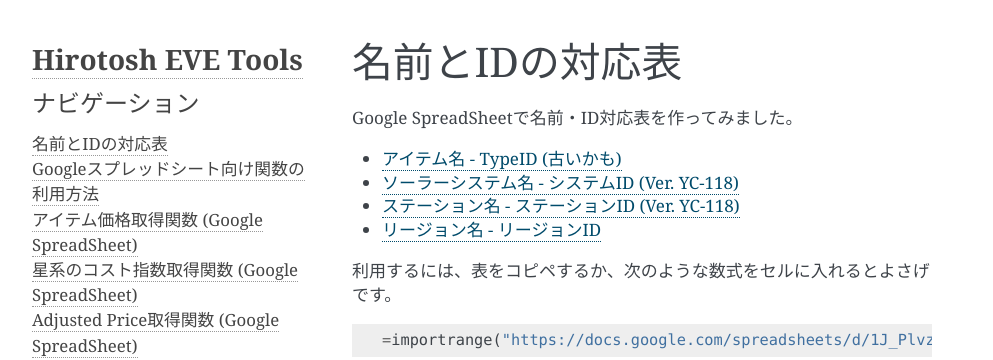
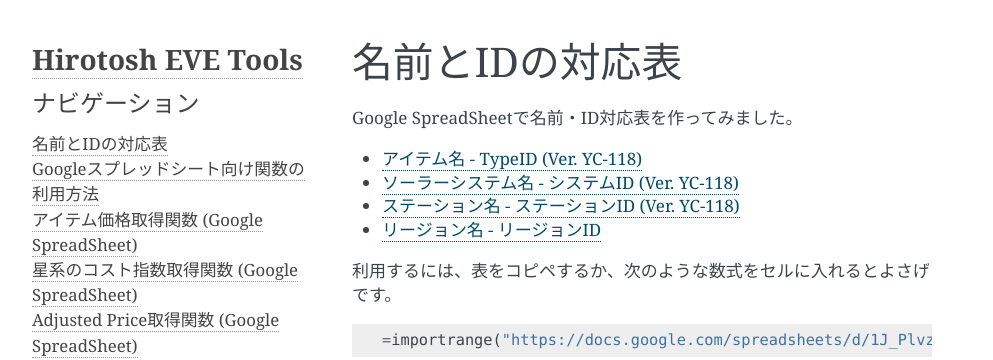
Before and after one commit to HirotoshMabata/eve-tools-doc, a Sphinx documentation site: the page built from source/name_id_tables.rst, in a window 1280 px wide. Shown: the top 360 px of the page, without its empty margins (148-1141 px from the left). Built offline with Sphinx 7.4.7, drawn with Linux system fonts in a browser that asks for light colours; formulas are drawn with MathJax 3.

Commit message:
TypeIDとアイテム名の表を更新

```diff
--- a/source/name_id_tables.rst
+++ b/source/name_id_tables.rst
@@ -5,7 +5,7 @@
 
 Google SpreadSheetで名前・ID対応表を作ってみました。
 
-* `アイテム名 - TypeID (古いかも) <https://docs.google.com/spreadsheets/d/1J_PlvzKflT8Zp1_xJ6m1ZyQJh2378ZP_HyPr-hyqHaQ/edit?usp=sharing>`_
+* `アイテム名 - TypeID (Ver. YC-118) <https://docs.google.com/spreadsheets/d/1J_PlvzKflT8Zp1_xJ6m1ZyQJh2378ZP_HyPr-hyqHaQ/edit?usp=sharing>`_
 * `ソーラーシステム名 - システムID (Ver. YC-118) <https://docs.google.com/spreadsheets/d/1GjrEeSx2Nx_Q-6OnLTvXDub_cFubxoxaShgaVf611MY/edit?usp=sharing>`_
 * `ステーション名 - ステーションID (Ver. YC-118) <https://docs.google.com/spreadsheets/d/150D4RRjwKrAtnKA1RP0sxScvAE20ITGBH3Bvyv8zmNc/edit?usp=sharing>`_
 * `リージョン名 - リージョンID <https://docs.google.com/spreadsheets/d/1OM2L8j6lSppc7IxWWhxEN_JgfwlqiCJFWoU0pWz7FzA/edit?usp=sharing>`_
```
